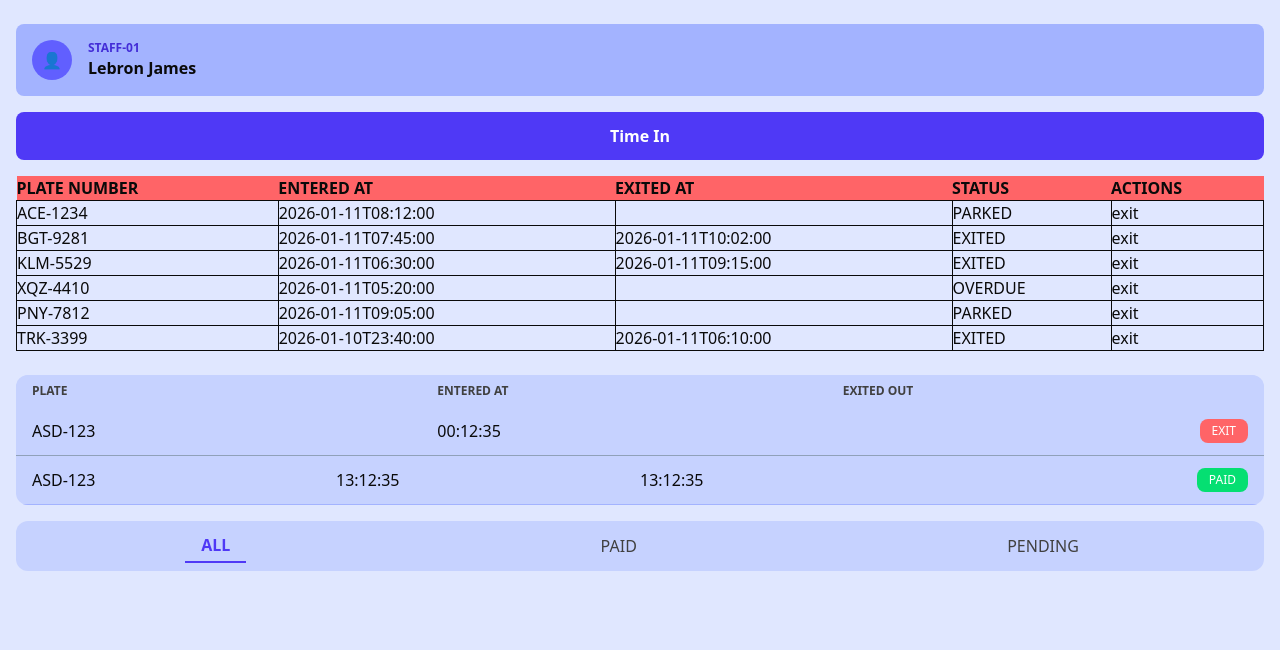
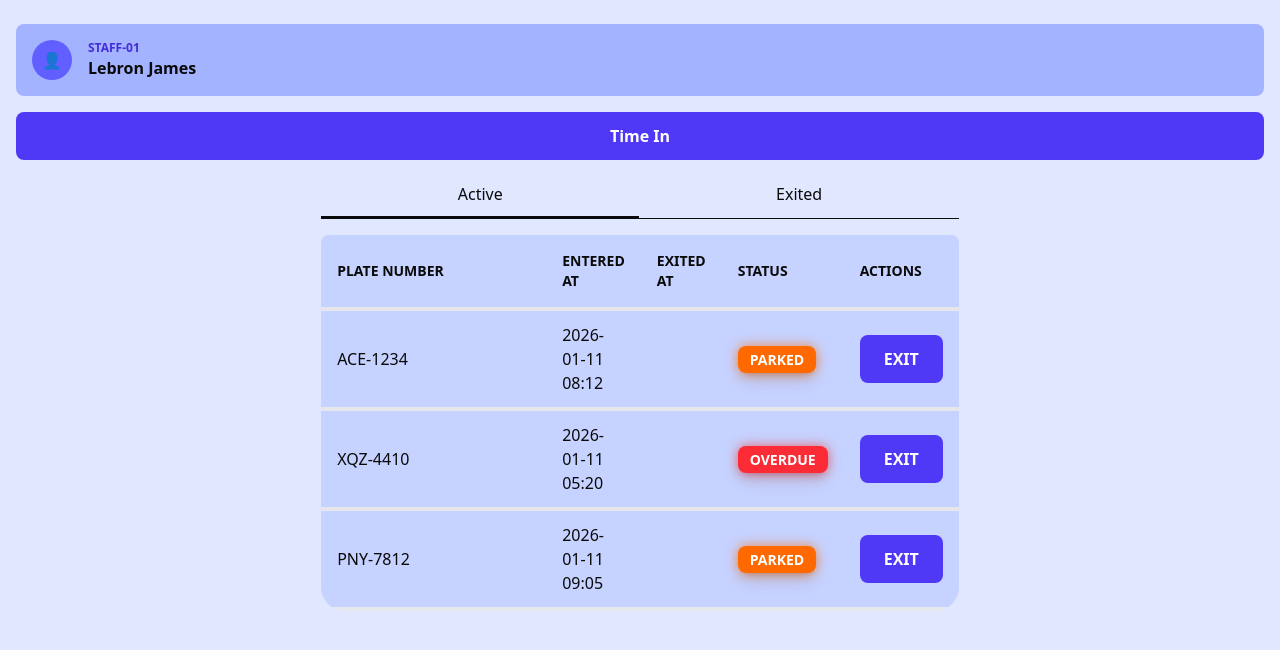
Before and after one commit to lemycamy/parking-management-richmond, an Angular app: page /parking in a window 1280 px wide. Shown: the top 650 px of the page. Built offline with nearby package versions, Linux system fonts and the light colour scheme.

Commit message:
Installed @angular/material, table design draft push, used matTabs for tabs and common module for the date

```diff
--- a/package.json
+++ b/package.json
@@ -27,6 +27,7 @@
     "@angular/compiler": "^21.0.0",
     "@angular/core": "^21.0.0",
     "@angular/forms": "^21.0.0",
+    "@angular/material": "^21.0.6",
     "@angular/platform-browser": "^21.0.0",
     "@angular/router": "^21.0.0",
     "rxjs": "~7.8.0",
--- a/src/app/features/parking/parking.html
+++ b/src/app/features/parking/parking.html
@@ -14,74 +14,89 @@
   <!-- Time in type shi Button -->
   <app-button class="mt-4 w-full">Time In</app-button>
 
-  <table cdk-table [dataSource]="dataSource" class="w-full mt-4">
+
+
+<!-- Tabs for active and exited -->
+
+<mat-tab-group class="mt-2.5">
+
+  <mat-tab label="Active">
+  <div class="w-full overflow-x-auto rounded-3xl ">
+  <table cdk-table [dataSource]="activeData" class="w-full mt-4 border-collapse">
     <ng-container cdkColumnDef="plateNumber">
-      <th cdk-header-cell *cdkHeaderCellDef class="text-left bg-red-400">PLATE NUMBER</th>
-      <td cdk-cell *cdkCellDef="let element" class="border">{{element.plateNumber}}</td>
+      <th cdk-header-cell *cdkHeaderCellDef class="text-left bg-indigo-200 p-4 text-sm rounded-tl-lg">PLATE NUMBER</th>
+      <td cdk-cell *cdkCellDef="let element" class="w-full px-4 py-3 border-b-4 border-t-4 border-gray-200 last:border-b-0 bg-indigo-200">{{element.plateNumber}}</td>
     </ng-container>
 
     <ng-container cdkColumnDef="enteredAt">
-      <th cdk-header-cell *cdkHeaderCellDef class="text-left bg-red-400">ENTERED AT</th>
-      <td cdk-cell *cdkCellDef="let element" class="border">{{element.enteredAt}}</td>
+      <th cdk-header-cell *cdkHeaderCellDef class="text-left bg-indigo-200 p-4 text-sm">ENTERED AT</th>
+      <td cdk-cell *cdkCellDef="let element" class="w-full px-4 py-3 border-b-4 border-t-4 border-gray-200 last:border-b-0 bg-indigo-200">{{element.enteredAt|date:'yyyy-MM-dd HH:mm'}}</td>
     </ng-container>
 
     <ng-container cdkColumnDef="exitedAt">
-      <th cdk-header-cell *cdkHeaderCellDef class="text-left bg-red-400">EXITED AT</th>
-      <td cdk-cell *cdkCellDef="let element" class="border"> {{element.exitedAt}} </td>
+      <th cdk-header-cell *cdkHeaderCellDef class="text-left bg-indigo-200 p-4 text-sm">EXITED AT</th>
+      <td cdk-cell *cdkCellDef="let element" class="w-full px-4 py-3 border-b-4 border-t-4 border-gray-200 last:border-b-0 bg-indigo-200"> {{element.exitedAt|date:'yyyy-MM-dd HH:mm'}} </td>
     </ng-container>
 
     <ng-container cdkColumnDef="status">
-      <th cdk-header-cell *cdkHeaderCellDef class="text-left bg-red-400">STATUS</th>
-      <td cdk-cell *cdkCellDef="let element" class="border"> {{element.status}} </td>
+      <th cdk-header-cell *cdkHeaderCellDef class="text-left bg-indigo-200 p-4 text-sm">STATUS</th>
+      <td cdk-cell *cdkCellDef="let element" class="w-full px-4 py-3 border-b-4 border-t-4 border-gray-200 last:border-b-0 bg-indigo-200">
+      <span class="px-3 py-1 rounded-lg text-white font-semibold text-sm shadow-lg"
+        [ngClass]="{'bg-orange-500 [filter:drop-shadow(0_0_6px_rgba(249,115,22,0.8))]': element.status === 'PARKED', 'bg-red-500 [filter:drop-shadow(0_0_6px_rgba(239,68,68,0.8))]': element.status === 'OVERDUE'}"> {{ element.status }}</span>
+      </td>
     </ng-container>
 
     <ng-container cdkColumnDef="actions">
-      <th cdk-header-cell *cdkHeaderCellDef class="text-left bg-red-400">ACTIONS</th>
-      <td cdk-cell *cdkCellDef="let element" class="border">
-        exit
-      </td>
+      <th cdk-header-cell *cdkHeaderCellDef class="text-left bg-indigo-200 p-4 text-sm rounded-tr-lg">ACTIONS</th>
+      <td cdk-cell *cdkCellDef="let element" class="w-full px-4 py-3 border-b-4 border-t-4 border-gray-200 last:border-b-4 bg-indigo-200"> <app-button class=" ">EXIT</app-button> </td>
     </ng-container>
 
     <tr cdk-header-row *cdkHeaderRowDef="displayedColumns"></tr>
     <tr cdk-row *cdkRowDef="let row; columns: displayedColumns;"></tr>
-  </table>
+    </table>
+    </div>
+    </mat-tab>
 
-  <!-- Table Container -->
-  <div class="mt-6 w-full bg-indigo-200 rounded-xl overflow-hidden flex flex-col">
-    <!-- Table Header -->
-    <div class="grid grid-cols-3 text-xs font-semibold text-neutral-700 bg-indigo-200 px-4 py-2 rounded-t-xl">
-      <span>PLATE</span>
-      <span>ENTERED AT</span>
-      <span>EXITED OUT</span>
+  <mat-tab label="Exited">
+  <div class="w-full overflow-x-auto rounded-3xl">
+  <table cdk-table [dataSource]="exitedData" class="w-full mt-4 border-collapse">
+    <ng-container cdkColumnDef="plateNumber">
+      <th cdk-header-cell *cdkHeaderCellDef class="text-left bg-indigo-200 p-4 text-sm rounded-tl-lg">PLATE NUMBER</th>
+      <td cdk-cell *cdkCellDef="let element" class="w-full px-4 py-3 border-b-4 border-t-4 border-gray-200 last:border-b-0 bg-indigo-200">{{element.plateNumber}}</td>
+    </ng-container>
+
+    <ng-container cdkColumnDef="enteredAt">
+      <th cdk-header-cell *cdkHeaderCellDef class="text-left bg-indigo-200 p-4 text-sm">ENTERED AT</th>
+      <td cdk-cell *cdkCellDef="let element" class="w-full px-4 py-3 border-b-4 border-t-4 border-gray-200 last:border-b-0 bg-indigo-200">{{element.enteredAt|date:'yyyy-MM-dd HH:mm'}}</td>
+    </ng-container>
+
+    <ng-container cdkColumnDef="exitedAt">
+      <th cdk-header-cell *cdkHeaderCellDef class="text-left bg-indigo-200 p-4 text-sm">EXITED AT</th>
+      <td cdk-cell *cdkCellDef="let element" class="w-full px-4 py-3 border-b-4 border-t-4 border-gray-200 last:border-b-0 bg-indigo-200"> {{element.exitedAt|date:'yyyy-MM-dd HH:mm'}} </td>
+    </ng-container>
+
+    <ng-container cdkColumnDef="status">
+      <th cdk-header-cell *cdkHeaderCellDef class="text-left bg-indigo-200 p-4 text-sm">STATUS</th>
+      <td cdk-cell *cdkCellDef="let element" class="w-full px-4 py-3 border-b-4 border-t-4 border-gray-200 last:border-b-0 bg-indigo-200">
+      <span class="px-3 py-1 rounded-lg text-white font-semibold text-sm shadow-lg"
+       [ngClass]="{'bg-green-500 [filter:drop-shadow(0_0_6px_rgba(34,197,94,0.8))]': element.status === 'EXITED'}">{{ element.status }}</span>
+      </td>
+    </ng-container>
+
+    <ng-container cdkColumnDef="actions">
+      <th cdk-header-cell *cdkHeaderCellDef class="text-left bg-indigo-200 p-4 text-sm rounded-tr-lg">ACTIONS</th>
+      <td cdk-cell *cdkCellDef="let element" class="w-full px-4 py-3 border-b-4 border-t-4 border-gray-200 last:border-b-4 bg-indigo-200">  </td>
+    </ng-container>
+
+    <tr cdk-header-row *cdkHeaderRowDef="displayedColumns"></tr>
+    <tr cdk-row *cdkRowDef="let row; columns: displayedColumns;"></tr>
+    </table>
     </div>
 
-    <!-- Le Table Rows -->
-    <div class="overflow-y-auto max-h-56">
-      <!-- Repeat this for them rows -->
-      <div class="grid grid-cols-3 items-center px-4 py-3 border-b border-slate-400">
-        <span>ASD-123</span>
-        <span>00:12:35</span>
-        <div class="flex justify-end space-x-2">
-          <button class="px-3 py-1 bg-red-400 text-white text-xs rounded-lg active:scale-1 transition-transform duration-100 hover:bg-red-500 focus:outline-none focus:ring-2 focus:ring-red-400">EXIT</button>
-        </div>
-      </div>
 
-      <div class="grid grid-cols-4 items-center px-4 py-3 border-b border-indigo-300">
-        <span>ASD-123</span>
-        <span>13:12:35</span>
-        <span>13:12:35</span>
-        <div class="flex justify-end ">
-          <button class="px-3 py-1 bg-green-400 text-white text-xs rounded-lg">PAID</button>
-        </div>
-      </div>
+  </mat-tab>
+</mat-tab-group>
 
-    </div>
-  </div>
 
-  <!-- Sum fake ahh non funcional Tabs -->
-  <div class="mt-4 w-full flex justify-around bg-indigo-200 rounded-xl py-2">
-    <button class="text-indigo-600 font-semibold border-b-2 border-indigo-600 px-4 py-1">ALL</button>
-    <button class="text-neutral-700 px-4 py-1">PAID</button>
-    <button class="text-neutral-700 px-4 py-1">PENDING</button>
-  </div>
+
 </div>
--- a/src/app/features/parking/parking.ts
+++ b/src/app/features/parking/parking.ts
@@ -2,6 +2,8 @@ import { Component } from '@angular/core';
 import { Button } from '../../shared/ui/button/button';
 import { CdkTableModule } from '@angular/cdk/table';
 import { MatTableDataSource } from '@angular/material/table';
+import {MatTabsModule} from '@angular/material/tabs';
+import { CommonModule } from '@angular/common';
 
 export interface ParkingSession {
   plateNumber: string;
@@ -49,10 +51,10 @@ export const ELEMENT_DATA: ParkingSession[] = [
   },
 ];
 
-
+//added mattabs and common modules
 @Component({
   selector: 'app-parking',
-  imports: [Button, CdkTableModule],
+  imports: [Button, CdkTableModule, MatTabsModule, CommonModule],
   templateUrl: './parking.html',
   styleUrl: './parking.css',
 })
@@ -61,7 +63,15 @@ export class Parking {
   displayedColumns: string[] = ['plateNumber', 'enteredAt', 'exitedAt', 'status', 'actions'];
   dataSource = new MatTableDataSource<any>([]);
 
+ //added sum  filtering for the tabs
+    activeData: ParkingSession[] = [];
+    exitedData: ParkingSession[] = [];
+
   ngOnInit(): void {
     this.dataSource.data = ELEMENT_DATA;
+
+  //sum gpt ahh filter
+    this.activeData = ELEMENT_DATA.filter(e => e.status === 'PARKED' || e.status === 'OVERDUE');
+    this.exitedData = ELEMENT_DATA.filter(e => e.status === 'EXITED');
   }
 }
```
Also changed, not shown: 1 other file (tests, documents, lock files or other folders).
